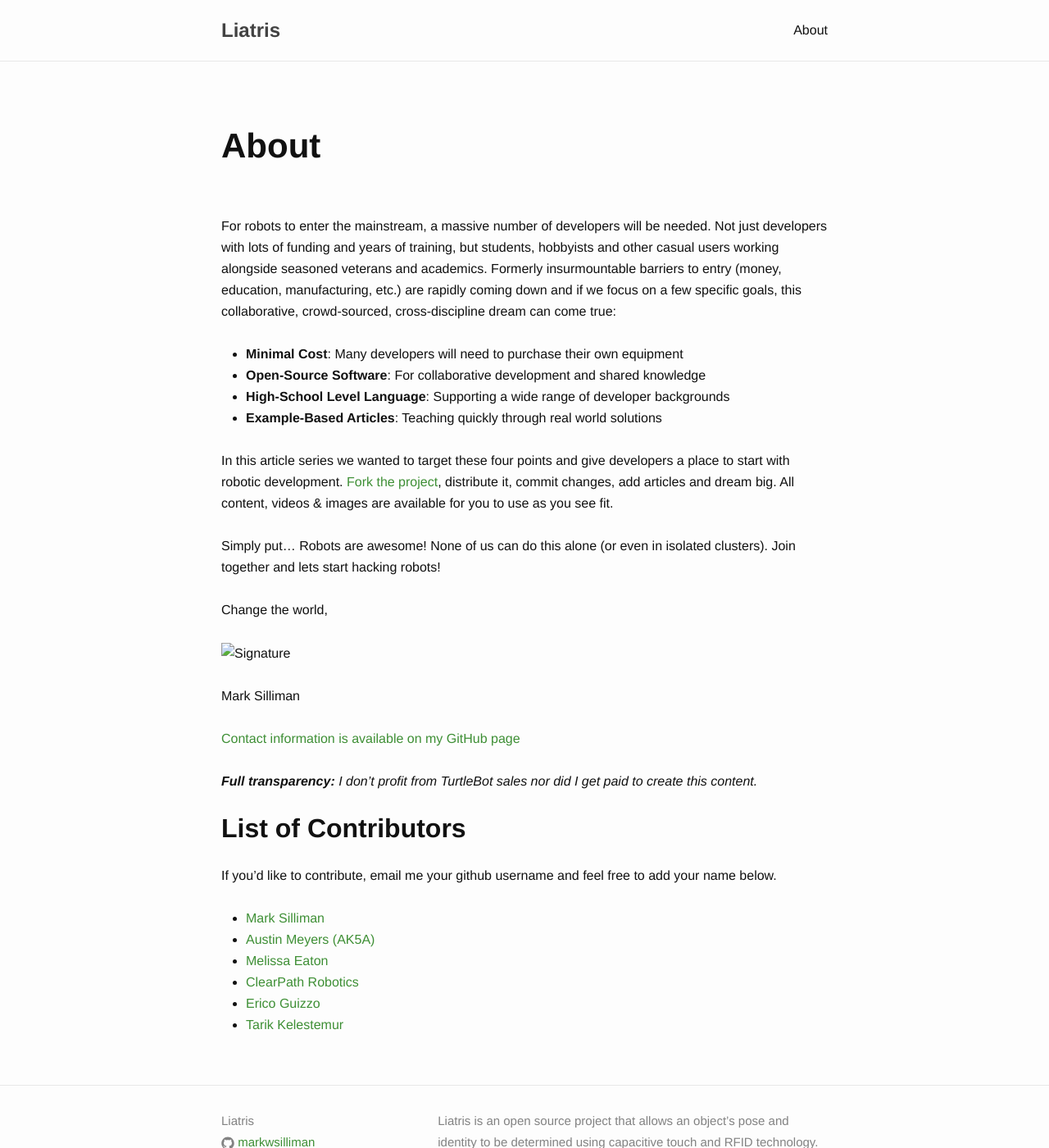
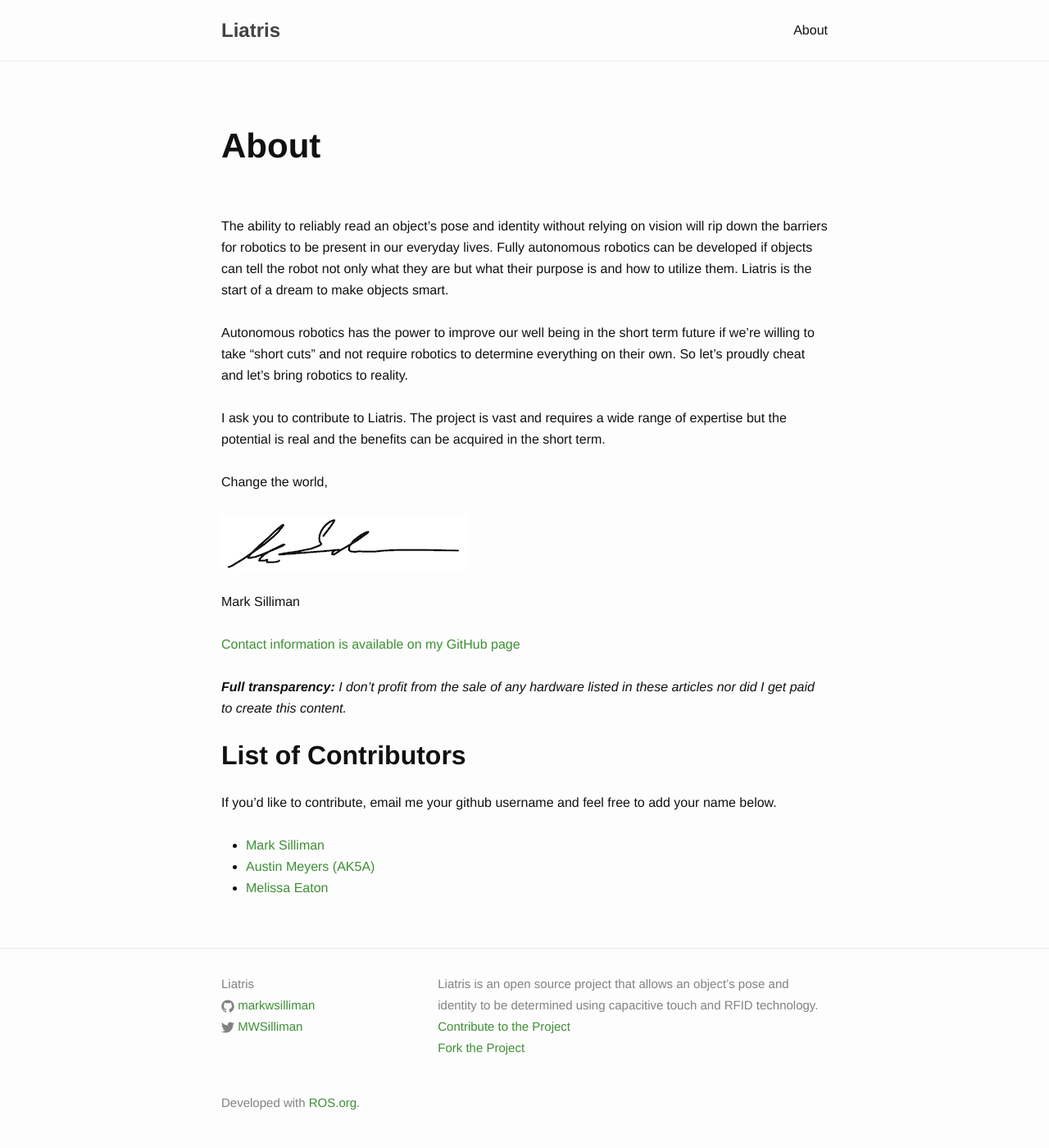
Before and after one commit to markwsilliman/liatris-org, a Jekyll site: the page built from about.md, in a window 1280 px wide and 1400 px high. Shown: the whole window at 82% size. Built offline with Jekyll 4.4.1, drawn with Linux system fonts in a browser that asks for light colours; nearby versions of some CDN libraries.

Commit message:
about us

```diff
--- a/about.md
+++ b/about.md
@@ -5,16 +5,12 @@ permalink: /about/
 answerrostag: "about"
 ---
 
-For robots to enter the mainstream, a massive number of developers will be needed. Not just developers with lots of funding and years of training, but students, hobbyists and other casual users working alongside seasoned veterans and academics. Formerly insurmountable barriers to entry (money, education, manufacturing, etc.) are rapidly coming down and if we focus on a few specific goals, this collaborative, crowd-sourced, cross-discipline dream can come true:
 
-- **Minimal Cost**: Many developers will need to purchase their own equipment
-- **Open-Source Software**: For collaborative development and shared knowledge
-- **High-School Level Language**:  Supporting a wide range of developer backgrounds
-- **Example-Based Articles**: Teaching quickly through real world solutions
+The ability to reliably read an object’s pose and identity without relying on vision will rip down the barriers for robotics to be present in our everyday lives.  Fully autonomous robotics can be developed if objects can tell the robot not only what they are but what their purpose is and how to utilize them.  Liatris is the start of a dream to make objects smart.
 
-In this article series we wanted to target these four points and give developers a place to start with robotic development. [Fork the project](https://github.com/markwsilliman/turtlebot-tutorial), distribute it, commit changes, add articles and dream big. All content, videos & images are available for you to use as you see fit.
+Autonomous robotics has the power to improve our well being in the short term future if we're willing to take "short cuts" and not require robotics to determine everything on their own.  So let's proudly cheat and let's bring robotics to reality.
 
-Simply put... Robots are awesome! None of us can do this alone (or even in isolated clusters). Join together and lets start hacking robots!
+ I ask you to contribute to Liatris.  The project is vast and requires a wide range of expertise but the potential is real and the benefits can be acquired in the short term.
 
 Change the world,
 
@@ -24,7 +20,7 @@ Mark Silliman
 
 [Contact information is available on my GitHub page](https://github.com/markwsilliman)
 
-***Full transparency:** I don’t profit from TurtleBot sales nor did I get paid to create this content.*
+***Full transparency:** I don’t profit from the sale of any hardware listed in these articles nor did I get paid to create this content.*
 
 ## List of Contributors
 
@@ -33,6 +29,3 @@ If you’d like to contribute, email me your github username and feel free to ad
 * [Mark Silliman](https://github.com/markwsilliman)
 * [Austin Meyers (AK5A)](https://github.com/ak5a)
 * [Melissa Eaton](https://github.com/MustangSally12)
-* [ClearPath Robotics](https://github.com/clearpathrobotics)
-* [Erico Guizzo](https://twitter.com/ericoguizzo)
-* [Tarik Kelestemur](https://github.com/tkelestemur)
```
Also changed, not shown: assets/sig.png (added).
